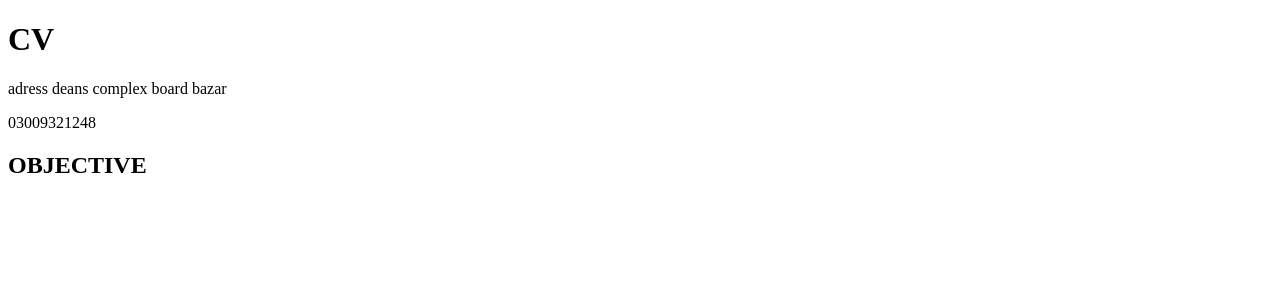
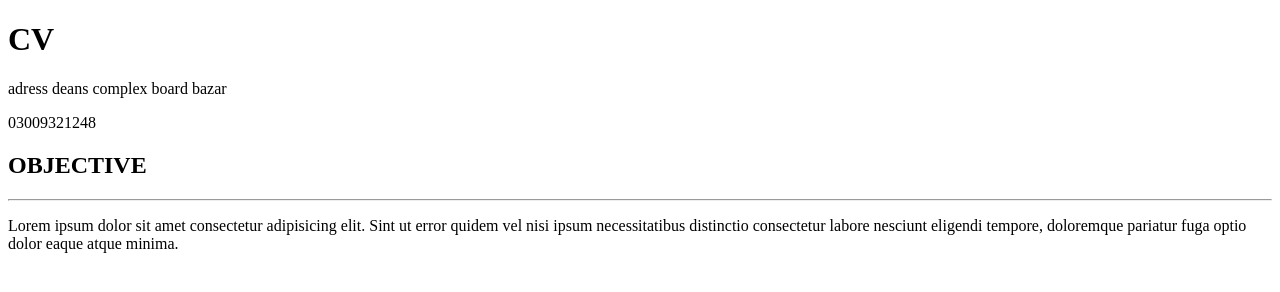
Before and after one commit to salman160hub/web.html, a plain HTML site: page index.html in a window 1280 px wide. Drawn offline with Linux system fonts and the light colour scheme.

Commit message:
i updated my CV

```diff
--- a/index.html
+++ b/index.html
@@ -11,5 +11,7 @@
     <p>adress deans complex board bazar </p>
     <p>03009321248</p>
     <h2>OBJECTIVE</h2>
+    <hr>
+    <p>Lorem ipsum dolor sit amet consectetur adipisicing elit. Sint ut error quidem vel nisi ipsum necessitatibus distinctio consectetur labore nesciunt eligendi tempore, doloremque pariatur fuga optio dolor eaque atque minima.</p>
 </body>
 </html>
```
